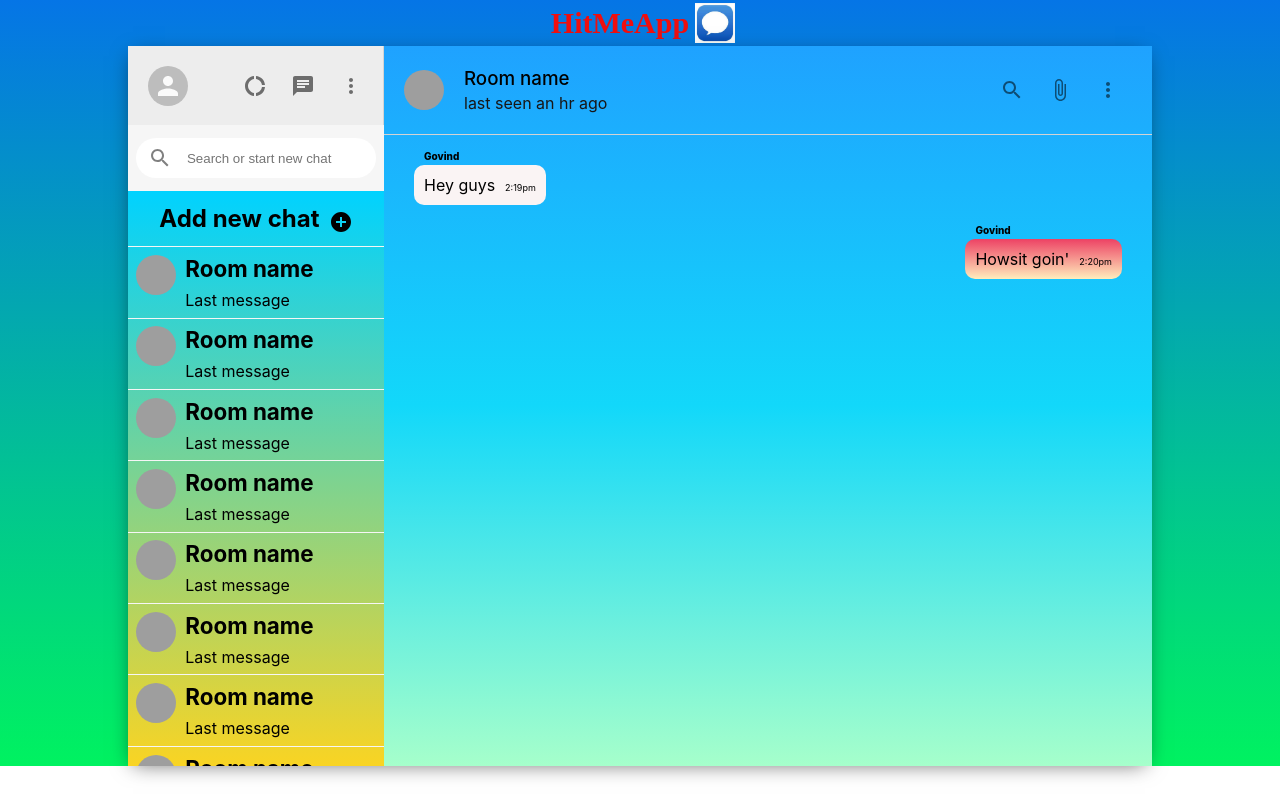
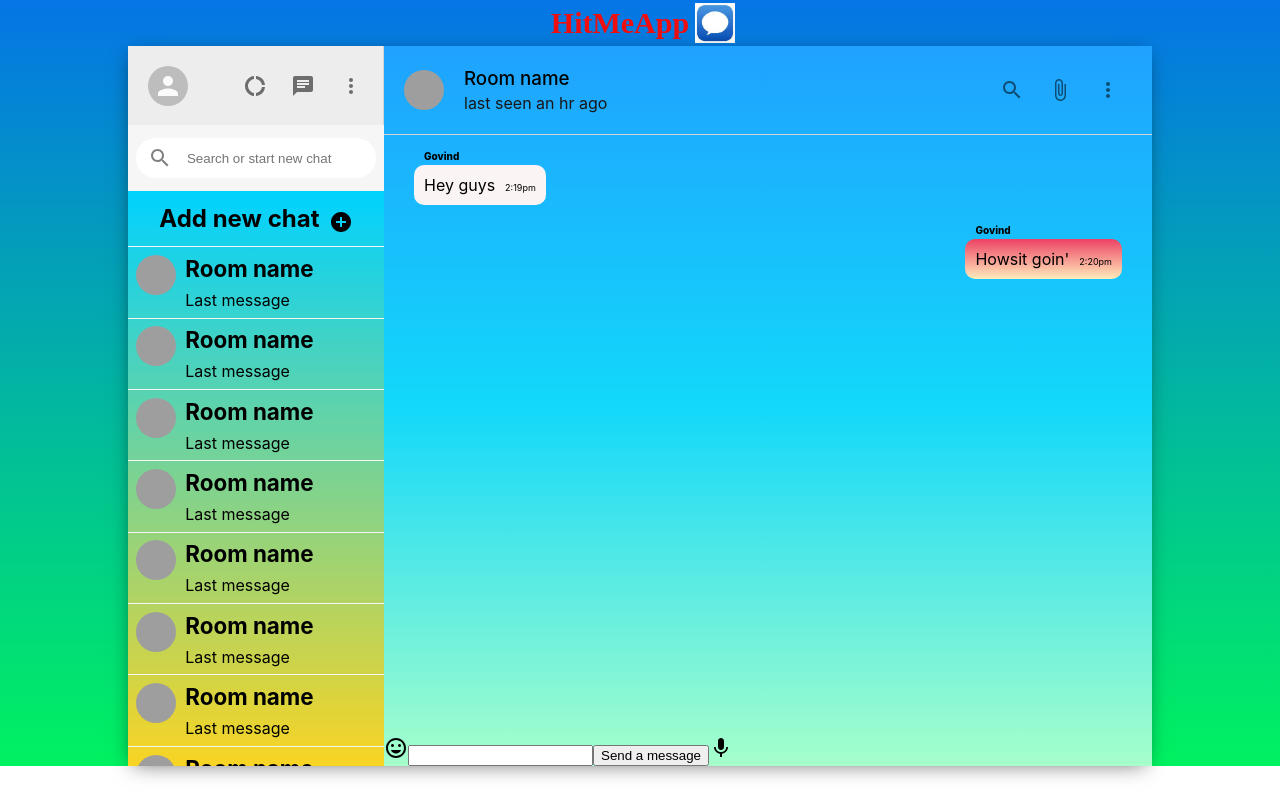
Before and after one commit to DevBees/HitMeApp, a React (Create React App) app: page / in a window 1280 px wide. Built offline with nearby package versions, Linux system fonts and the light colour scheme; grey boxes are pictures that could not be loaded.

Commit message:
Add files via upload

```diff
--- a/src/Chat.js
+++ b/src/Chat.js
@@ -1,5 +1,5 @@
 import { Avatar, IconButton} from '@material-ui/core';
-import { AttachFile, SearchOutlined } from '@material-ui/icons';
+import { AttachFile, InsertEmoticon, SearchOutlined, Mic } from '@material-ui/icons';
 import MoreVert from '@material-ui/icons/MoreVert';
 import React, { useState, useEffect } from 'react';
 import './Chat.css';
@@ -66,6 +66,15 @@ function Chat() {
 
         <div className="chat__footer">
 
+       <InsertEmoticon/>
+
+       <forms>
+           <input type="text" />
+           <button>Send a message</button>
+       </forms>
+
+       <Mic/>
+
 
         </div>
 
```
